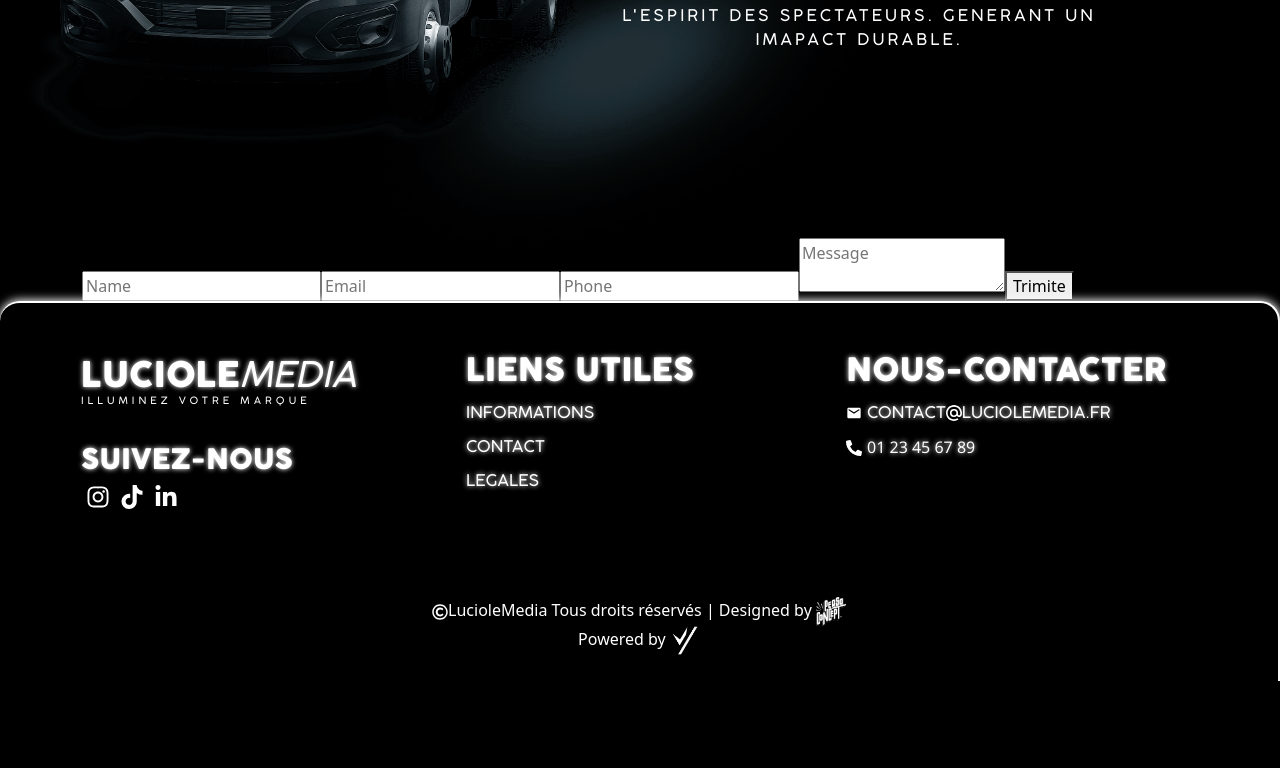
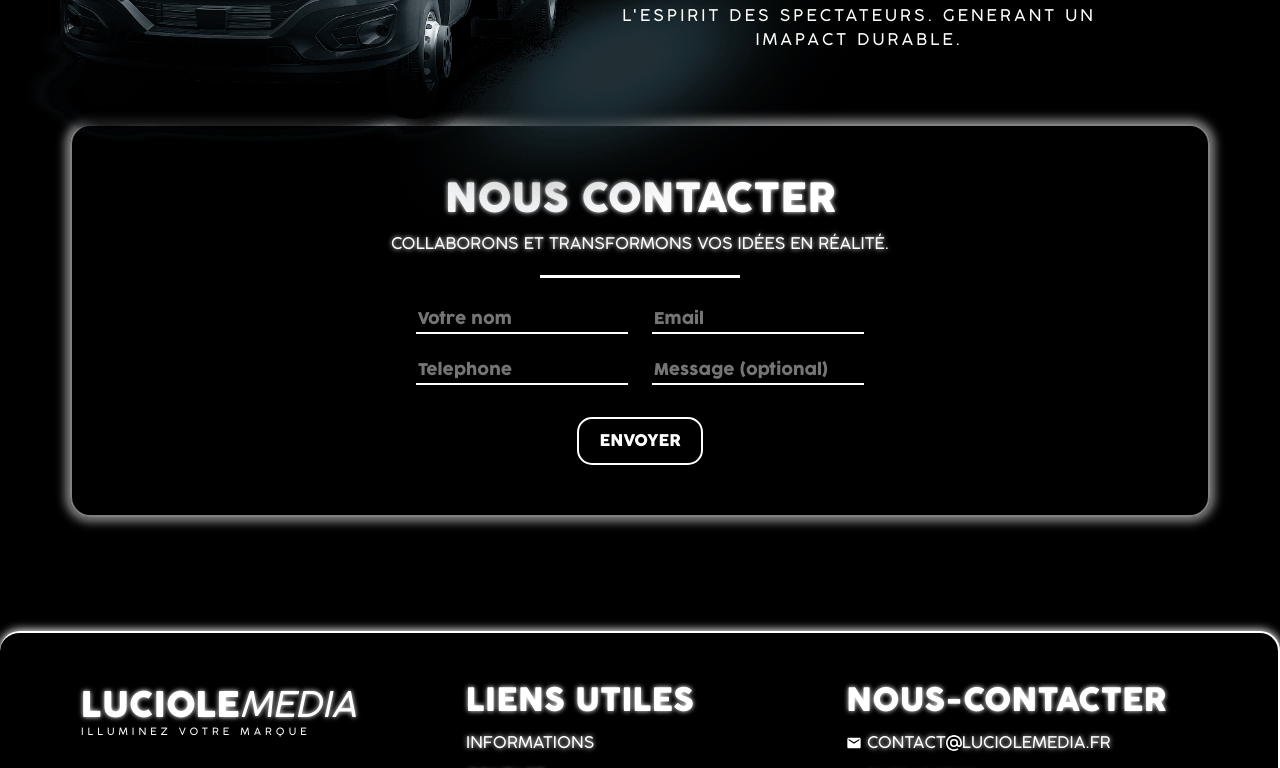
Before and after one commit to vkucode/luciolMedia, a React (Create React App) app: page / in a window 1280 px wide. Shown: the part 3560-4328 px from the top of the page. Before the commit the page ends 4241 px from the top, so only its background shows below. Built offline with nearby package versions, Linux system fonts and the light colour scheme.

Commit message:
Final PC version full functionality

```diff
--- a/src/assets/css/accueil.module.css
+++ b/src/assets/css/accueil.module.css
@@ -368,3 +368,69 @@ color: #fff;
     letter-spacing: 3px;
     width: 80%;
 }
+/*Contact Section*/
+.ContactSection{
+    margin-top: -10%;
+    margin-bottom: 10%;
+    box-shadow: 0px 0px 10px 5px gray;
+    border: 2px solid gray;
+    border-radius: 20px;
+    padding: 50px 0px;
+    color: #fff;
+    text-transform: uppercase;
+}
+.ContactSection > div{
+    display: flex;
+    flex-direction: column;
+    justify-content: center;
+    align-items: center;
+}
+.ContactSection > div > h1{
+    font-family: 'CocoGoose';
+    text-shadow: 0px 0px 5px #fff;
+}
+.ContactSection > div > p{
+    width: 80%;
+    text-align: center;
+    font-family: 'CocoGooseLight';
+    text-shadow: 0px 0px 5px #fff;
+}
+.ContactSection > div > hr{
+    margin-top: 3px;
+    border: none;
+    opacity: 1;
+    width: 200px;
+    height: 3px;
+    background-color: #fff;
+}
+.ContactSection > div > form{
+    display: flex;
+    flex-direction: column;
+    justify-content: center;
+    align-items: center;
+}
+.ContactSection > div > form > div > input{
+    background: transparent;
+    font-family: 'CocoGoose';
+    margin: 2.5%;
+    border: none;
+    outline: none;
+    width: 45%;
+    border-bottom: 2px solid white;
+}
+.SendButton{
+    text-transform: uppercase;
+    font-family: 'CocoGoose';
+    padding: 10px 20px;
+    border-radius: 15px;
+    margin-top: 20px;
+    background-color: #000;
+    border: 2px solid white;
+    color: #fff;
+    transition: 0.3s all ease-in-out;
+}
+.SendButton:hover{
+    box-shadow: 0px 0px 10px 2px #fff;
+    background-color: #fff;
+    color: #000;
+}
--- a/src/components/Accueil.jsx
+++ b/src/components/Accueil.jsx
@@ -25,12 +25,12 @@ const Accueil = () => {
 
   const handleSubmit = (e) => {
     e.preventDefault();
-    axios.post('/send.php', formData)
+    axios.post('https://luciolemedia.fr/send.php', formData)
       .then(response => {
         if (response.data.sent) {
-          alert('Mesajul a fost trimis cu succes!');
+          alert('Le message a été envoyé avec succès ! Merci.');
         } else {
-          alert('Eroare la trimiterea mesajului.');
+          alert("Erreur lors de l'envoi du message.");
         }
       })
       .catch(error => {
@@ -140,11 +140,18 @@ const Accueil = () => {
             </div>
           </section>
           <section className={`${classes.ContactSection} col-12`}>
+            <div>
+              <h1>Nous Contacter</h1>
+              <p>Collaborons et transformons vos idées en réalité.</p>
+              <hr />
+              </div>
+            <div>
               <form onSubmit={handleSubmit}>
+                <div>
                 <input
                   type="text"
                   name="name"
-              placeholder="Name"
+                  placeholder="Votre nom"
                   value={formData.name}
                   onChange={(e) => setFormData({ ...formData, name: e.target.value })}
                   required
@@ -157,23 +164,28 @@ const Accueil = () => {
                   onChange={(e) => setFormData({ ...formData, email: e.target.value })}
                   required
                 />
+                </div>
+                <div>
                 <input
                   type="text"
                   name="phone"
-              placeholder="Phone"
+                  placeholder="Telephone"
                   value={formData.phone}
                   onChange={(e) => setFormData({ ...formData, phone: e.target.value })}
                   required
                 />
-            <textarea
+                <input
+                  type="text"
                   name="message"
-              placeholder="Message"
+                  placeholder="Message (optional)"
                   value={formData.message}
                   onChange={(e) => setFormData({ ...formData, message: e.target.value })}
-              required
-            ></textarea>
-            <button type="submit">Trimite</button>
+                ></input>
+                </div>
+                <button className={`${classes.SendButton}`} type="submit">Envoyer</button>
               </form>
+            </div>
+
           </section>
         </div>
       </div>
--- a/src/components/elements/Footer.jsx
+++ b/src/components/elements/Footer.jsx
@@ -44,7 +44,7 @@ const Footer = () => {
           </div>
         </div>
         <div className={`${classes.copyrightSection} row`}>
-          <p><FaRegCopyright />LucioleMedia Tous droits réservés | Designed by <a href="https://www.persoconcept.fr/"><img src={persoconceptLogo} alt="" /></a><br />Powered by <a href="https://vkucode.com/"><img src={vkucodeLogo} alt="" /></a></p>
+          <p><FaRegCopyright />LucioleMedia. Tous droits réservés | Designed by <a href="https://www.persoconcept.fr/"><img src={persoconceptLogo} alt="" /></a><br />Powered by <a href="https://vkucode.com/"><img src={vkucodeLogo} alt="" /></a></p>
         </div>
       </div>
     </footer>
```
Lines whose indentation alone changed are shown as unchanged.
